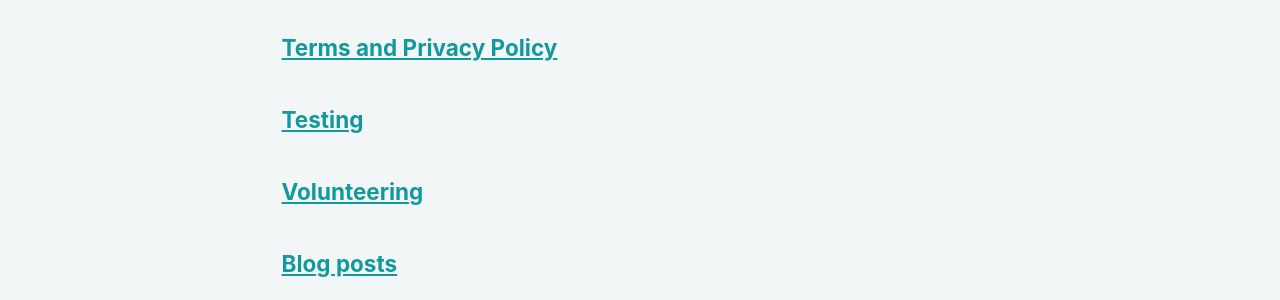
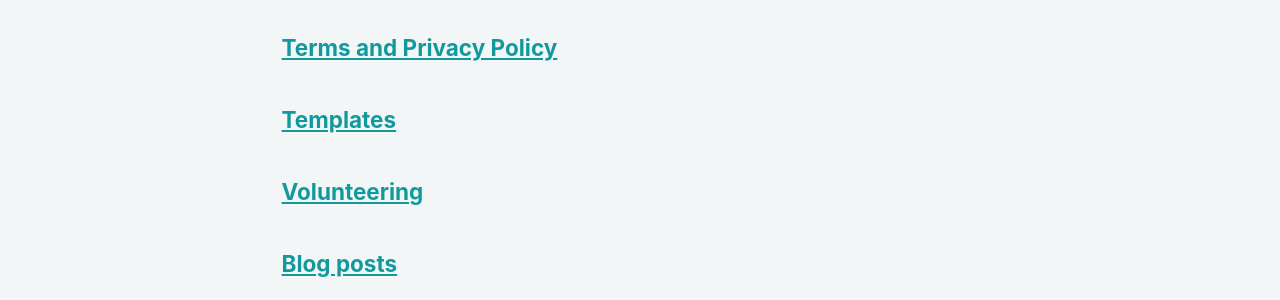
Before and after one commit to vikuser99/simple, a Jekyll site: the page built from _pages/page-archive.html, in a window 1280 px wide and 900 px high, scrolled down 1341 px. Shown: the part 381-681 px from the top of the window. Built offline with Jekyll 4.4.1, drawn with Linux system fonts in a browser that asks for light colours; a style sheet for code colours, icons or effects is not loaded.

Commit message:
Change testing page's name

```diff
--- a/_pages/testing.md
+++ b/_pages/testing.md
@@ -1,9 +1,11 @@
 ---
-permalink: /testing/
-title: "Testing"
+permalink: /templates/
+title: "Templates"
 # author_profile: true
 redirect_from:
   - /testing.html
+  - /templates.html
+  - /testing/
 ---
 
 # Images
```
